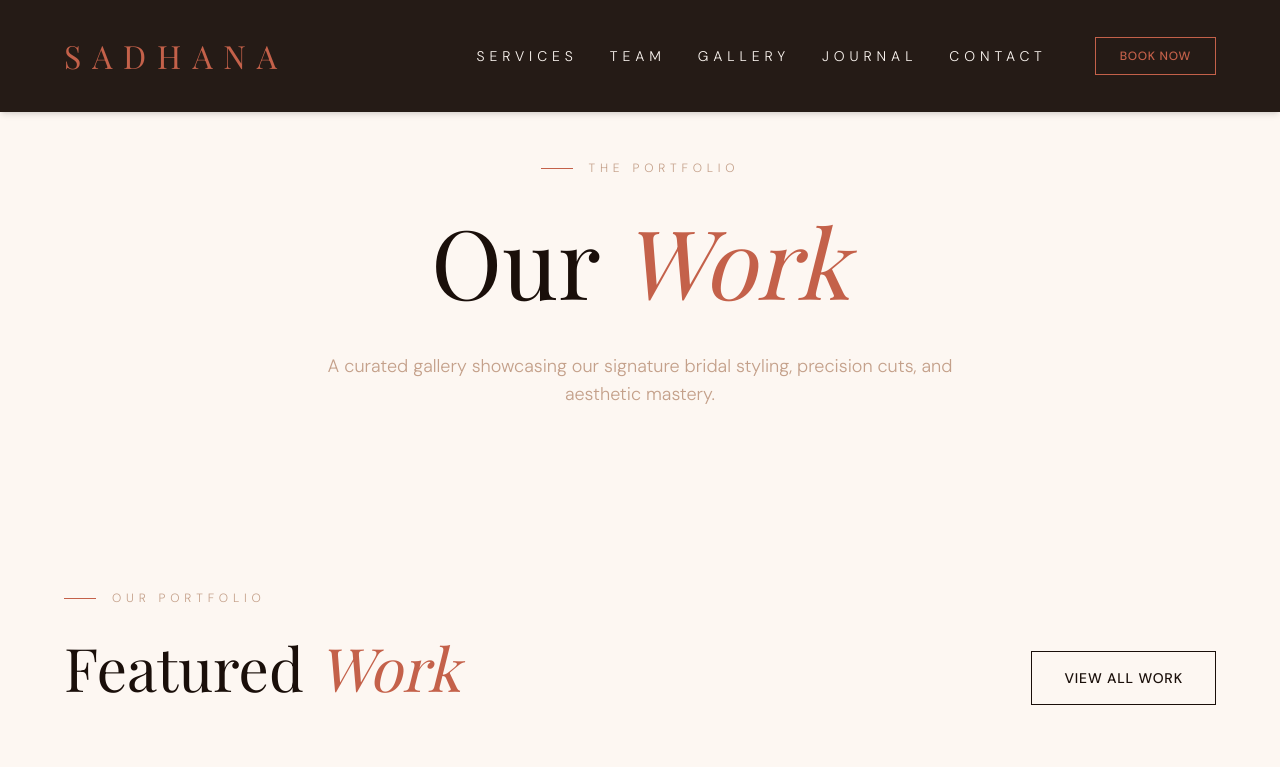
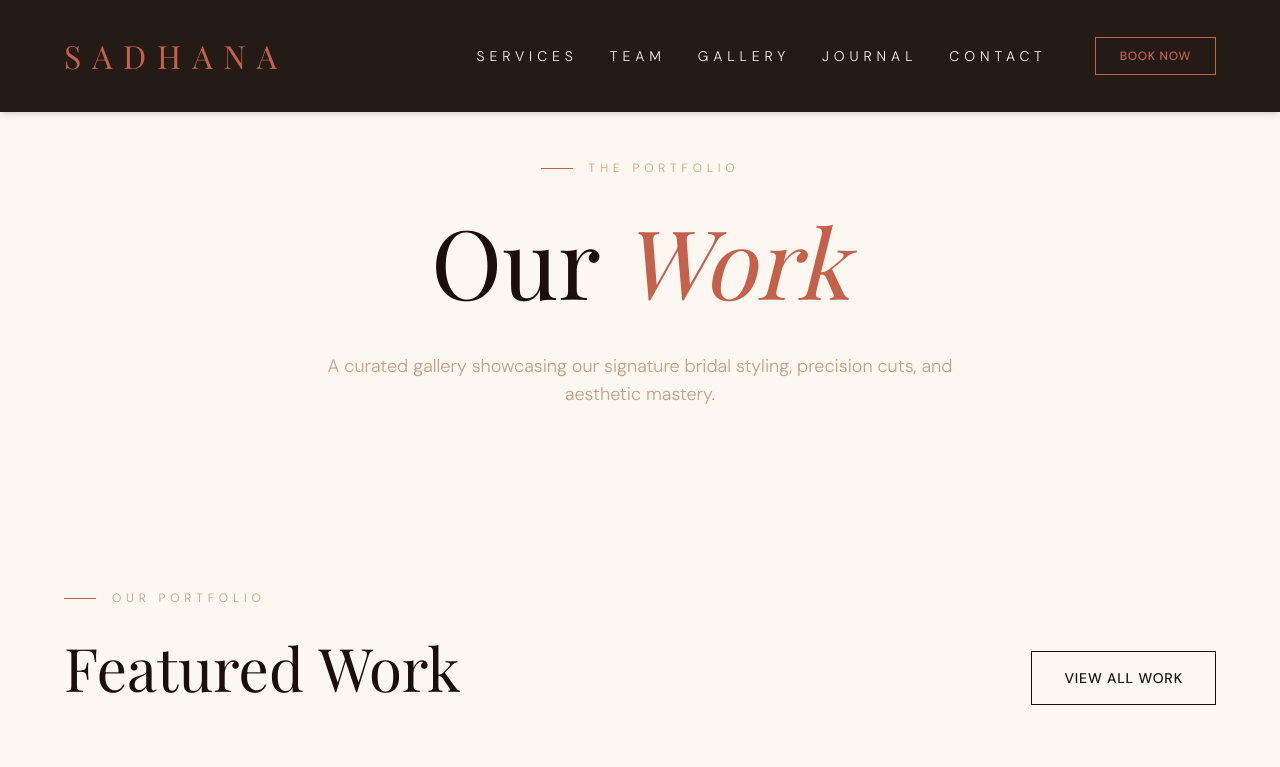
Before and after one commit to virajramani221-hash/sadhana-salon, a Next.js app: page /gallery in a window 1280 px wide. Shown: the top 767 px of the page. Built offline with nearby package versions, Linux system fonts and the light colour scheme; grey boxes are pictures that could not be loaded.

Commit message:
feat: Awwwards-level animations (Cursor, Reveals, Parallax)

```diff
--- a/src/app/layout.tsx
+++ b/src/app/layout.tsx
@@ -6,6 +6,7 @@ import { PageTransition } from "@/components/layout/PageTransition";
 import { SmoothScrollProvider } from "@/components/providers/SmoothScrollProvider";
 import { GSAPProvider } from "@/components/providers/GSAPProvider";
 import { WhatsAppButton } from "@/components/ui/WhatsAppButton";
+import { CustomCursor } from "@/components/ui/CustomCursor";
 import "./globals.css";
 
 const playfair = Playfair_Display({
@@ -60,6 +61,7 @@ export default function RootLayout({
             </PageTransition>
             <Footer />
             <WhatsAppButton />
+            <CustomCursor />
           </GSAPProvider>
         </SmoothScrollProvider>
       </body>
--- a/src/components/layout/PageTransition.tsx
+++ b/src/components/layout/PageTransition.tsx
@@ -15,30 +15,54 @@ export function PageTransition({ children }: { children: React.ReactNode }) {
     return () => window.removeEventListener("resize", checkMobile);
   }, []);
 
-  const variants = isMobile
+  // Curtain Wipe transition
+  const curtainVariants = {
+    initial: { top: 0, height: "100vh" },
+    animate: { top: "100vh", height: "0vh" },
+    exit: { top: 0, height: "100vh" },
+  };
+
+  const pageVariants = isMobile
     ? {
         initial: { opacity: 0 },
         animate: { opacity: 1 },
         exit: { opacity: 0 },
       }
     : {
-        initial: { opacity: 0, y: 20 },
-        animate: { opacity: 1, y: 0 },
-        exit: { opacity: 0, y: -20 },
+        initial: { opacity: 0, scale: 0.98 },
+        animate: { opacity: 1, scale: 1 },
+        exit: { opacity: 0, scale: 0.98 },
       };
 
   return (
     <AnimatePresence mode="wait">
       <motion.div
         key={pathname}
-        initial="initial"
-        animate="animate"
-        exit="exit"
-        variants={variants}
-        transition={{ duration: 0.5, ease: [0.25, 0.46, 0.45, 0.94] }}
-        className="flex-1 flex flex-col"
+        className="flex-1 flex flex-col relative"
       >
-        {children}
+        {/* The Content */}
+        <motion.div
+          initial="initial"
+          animate="animate"
+          exit="exit"
+          variants={pageVariants}
+          transition={{ duration: 0.8, ease: [0.22, 1, 0.36, 1], delay: 0.2 }}
+          className="flex-1 flex flex-col"
+        >
+          {children}
+        </motion.div>
+
+        {/* The Curtain Overlay (desktop only) */}
+        {!isMobile && (
+          <motion.div
+            initial="initial"
+            animate="animate"
+            exit="exit"
+            variants={curtainVariants}
+            transition={{ duration: 0.8, ease: [0.22, 1, 0.36, 1] }}
+            className="fixed left-0 w-full bg-dark z-[100] pointer-events-none"
+          />
+        )}
       </motion.div>
     </AnimatePresence>
   );
--- a/src/components/sections/AboutSection.tsx
+++ b/src/components/sections/AboutSection.tsx
@@ -1,10 +1,11 @@
 "use client";
 
 import * as React from "react";
-import Image from "next/image";
 import { motion } from "framer-motion";
 import { SectionEyebrow } from "../ui/SectionEyebrow";
 import { GoldDivider } from "../ui/GoldDivider";
+import { TextReveal } from "../ui/TextReveal";
+import { ParallaxImage } from "../ui/ParallaxImage";
 
 export function AboutSection() {
   return (
@@ -21,12 +22,10 @@ export function AboutSection() {
             className="w-full lg:w-1/2 relative"
           >
             <div className="aspect-[4/5] relative w-full overflow-hidden rounded-sm">
-              <Image
+              <ParallaxImage
                 src="https://images.unsplash.com/photo-1605497788044-5a32c7078486?w=1200&q=85"
                 alt="Stylist working on client"
-                fill
-                className="object-cover"
-                sizes="(max-width: 1024px) 100vw, 50vw"
+                className="w-full h-full"
               />
             </div>
             {/* Decorative element */}
@@ -51,24 +50,21 @@ export function AboutSection() {
               <SectionEyebrow label="Our Philosophy" className="mb-6" />
             </motion.div>
 
-            <motion.h2
-              initial={{ opacity: 0, y: 20 }} whileInView={{ opacity: 1, y: 0 }} viewport={{ once: true }}
-              className="font-display text-h2 text-dark leading-tight mb-8"
-            >
-              A sanctuary where <span className="italic text-gold">craft meets calm.</span>
-            </motion.h2>
+            <h2 className="font-display text-h2 text-dark leading-tight mb-8">
+              <TextReveal text="A sanctuary where craft meets calm." />
+            </h2>
 
-            <motion.p initial={{ opacity: 0, y: 20 }} whileInView={{ opacity: 1, y: 0 }} viewport={{ once: true }} className="font-body text-muted mb-6 leading-relaxed">
-              At Sadhana Salon, we believe that beauty is not just a service—it&apos;s a ritual.
-              Our highly trained masters combine modern techniques with mindful practices to
-              create an experience that transcends the ordinary.
-            </motion.p>
+            <TextReveal
+              text="At Sadhana Salon, we believe that beauty is not just a service—it's a ritual. Our highly trained masters combine modern techniques with mindful practices to create an experience that transcends the ordinary."
+              className="font-body text-muted mb-6 leading-relaxed"
+              delay={0.2}
+            />
 
-            <motion.p initial={{ opacity: 0, y: 20 }} whileInView={{ opacity: 1, y: 0 }} viewport={{ once: true }} className="font-body text-muted mb-12 leading-relaxed">
-              Every detail, from our warm ambient lighting to our curated selection of
-              premium products, is designed to bring you to a state of complete relaxation
-              while we perfect your look.
-            </motion.p>
+            <TextReveal
+              text="Every detail, from our warm ambient lighting to our curated selection of premium products, is designed to bring you to a state of complete relaxation while we perfect your look."
+              className="font-body text-muted mb-12 leading-relaxed"
+              delay={0.4}
+            />
 
             <motion.div initial={{ opacity: 0, y: 20 }} whileInView={{ opacity: 1, y: 0 }} viewport={{ once: true }}>
               <GoldDivider className="mb-8" />
--- a/src/components/sections/GallerySection.tsx
+++ b/src/components/sections/GallerySection.tsx
@@ -1,10 +1,11 @@
 "use client";
 
 import * as React from "react";
-import Image from "next/image";
 import { motion } from "framer-motion";
 import { SectionEyebrow } from "../ui/SectionEyebrow";
 import { Button } from "../ui/Button";
+import { TextReveal } from "../ui/TextReveal";
+import { ParallaxImage } from "../ui/ParallaxImage";
 
 const GALLERY = [
   { img: "https://images.unsplash.com/photo-1519710164239-da123dc03ef4?w=800&q=80", tag: "Hair" },
@@ -27,7 +28,7 @@ export function GallerySection() {
           >
             <SectionEyebrow label="Our Portfolio" className="mb-6" />
             <h2 className="font-display text-h2 text-dark leading-tight">
-              Featured <span className="italic text-gold">Work</span>
+              <TextReveal text="Featured Work" />
             </h2>
           </motion.div>
           <motion.div
@@ -53,12 +54,10 @@ export function GallerySection() {
               transition={{ duration: 0.8, delay: idx * 0.15, ease: "easeOut" }}
               className="relative group overflow-hidden cursor-pointer aspect-[3/4] md:aspect-square"
             >
-              <Image
+              <ParallaxImage
                 src={item.img}
                 alt={item.tag}
-                fill
-                className="object-cover transition-transform duration-700 ease-out group-hover:scale-110"
-                sizes="(max-width: 768px) 50vw, 33vw"
+                className="w-full h-full object-cover transition-transform duration-700 ease-out group-hover:scale-110"
               />
               <div className="absolute inset-0 bg-dark/40 opacity-0 group-hover:opacity-100 transition-opacity duration-300 flex items-center justify-center">
                 <span className="font-body tracking-widest-2 uppercase text-cream text-sm">
--- a/src/components/sections/HeroSection.tsx
+++ b/src/components/sections/HeroSection.tsx
@@ -71,19 +71,34 @@ export function HeroSection() {
 
   const slideVariants = {
     enter: (direction: number) => ({
-      x: direction > 0 ? 1000 : -1000,
-      opacity: 0
+      scale: 1.1,
+      clipPath: direction > 0 ? "inset(0 0 0 100%)" : "inset(0 100% 0 0)",
+      zIndex: 1,
     }),
     center: {
-      zIndex: 1,
-      x: 0,
-      opacity: 1
+      scale: 1,
+      clipPath: "inset(0 0 0 0)",
+      zIndex: 2,
     },
     exit: (direction: number) => ({
+      scale: 1,
       zIndex: 0,
-      x: direction < 0 ? 1000 : -1000,
-      opacity: 0
     })
+  };
+
+  const textVariants = {
+    hidden: { opacity: 0, y: 20 },
+    visible: {
+      opacity: 1,
+      y: 0,
+      transition: { staggerChildren: 0.05 }
+    },
+    exit: { opacity: 0, y: -20, transition: { duration: 0.2 } }
+  };
+
+  const letterVariants = {
+    hidden: { opacity: 0, y: 20 },
+    visible: { opacity: 1, y: 0, transition: { type: "spring", stiffness: 100 } }
   };
 
   // Drastically lower threshold so sliding is easy and completely controlled by the user's hand
@@ -125,8 +140,8 @@ export function HeroSection() {
           animate="center"
           exit="exit"
           transition={{
-            x: { type: "spring", stiffness: 400, damping: 40 },
-            opacity: { duration: 0.5 }
+            scale: { duration: 1.2, ease: [0.16, 1, 0.3, 1] },
+            clipPath: { duration: 0.8, ease: [0.77, 0, 0.175, 1] }
           }}
           drag="x"
           dragConstraints={{ left: 0, right: 0 }}
@@ -165,16 +180,20 @@ export function HeroSection() {
             <AnimatePresence mode="wait">
               <motion.div
                 key={`text-${currentIndex}`}
-                initial={{ opacity: 0, y: 20 }}
-                animate={{ opacity: 1, y: 0 }}
-                exit={{ opacity: 0, y: -20 }}
-                transition={{ duration: 0.5, delay: 0.2 }}
+                variants={textVariants}
+                initial="hidden"
+                animate="visible"
+                exit="exit"
               >
-                <div className="font-body text-xs tracking-widest-3 uppercase text-gold mb-6">
+                <motion.div variants={letterVariants} className="font-body text-xs tracking-widest-3 uppercase text-gold mb-6">
                   {currentSlide.subtitle}
-                </div>
-                <h1 className="font-display text-hero leading-[1] text-cream mb-10">
-                  {currentSlide.title}
+                </motion.div>
+                <h1 className="font-display text-hero leading-[1] text-cream mb-10 overflow-hidden flex flex-wrap">
+                  {currentSlide.title.split("").map((char, index) => (
+                    <motion.span key={index} variants={letterVariants} className="inline-block">
+                      {char === " " ? "\u00A0" : char}
+                    </motion.span>
+                  ))}
                 </h1>
               </motion.div>
             </AnimatePresence>
--- a/src/components/sections/TeamSection.tsx
+++ b/src/components/sections/TeamSection.tsx
@@ -50,7 +50,7 @@ export function TeamSection() {
                   src={member.img}
                   alt={member.name}
                   fill
-                  className="object-cover grayscale group-hover:grayscale-0 transition-all duration-700 ease-out transform group-hover:scale-105"
+                  className="object-cover grayscale-0 md:grayscale group-hover:grayscale-0 transition-all duration-700 ease-out transform group-hover:scale-105 md:group-hover:scale-105 scale-100"
                   sizes="(max-width: 768px) 80vw, (max-width: 1024px) 50vw, 25vw"
                 />
                 {/* Dark gradient overlay on hover */}
--- a/src/components/ui/Button.tsx
+++ b/src/components/ui/Button.tsx
@@ -5,6 +5,7 @@ import { useState } from "react";
 import { clsx, type ClassValue } from "clsx";
 import { twMerge } from "tailwind-merge";
 import { motion, type HTMLMotionProps } from "framer-motion";
+import { Magnetic } from "./Magnetic";
 
 function cn(...inputs: ClassValue[]) {
   return twMerge(clsx(inputs));
@@ -40,6 +41,7 @@ const Button = React.forwardRef<HTMLButtonElement, ButtonProps>(
     };
 
     return (
+      <Magnetic>
         <motion.button
           suppressHydrationWarning
           ref={ref}
@@ -47,7 +49,7 @@ const Button = React.forwardRef<HTMLButtonElement, ButtonProps>(
           whileTap={{ scale: 0.97 }}
           onClick={handleClick}
           className={cn(
-          "relative overflow-hidden inline-flex items-center justify-center transition-colors duration-300 min-h-[44px] min-w-[44px] px-8 py-4 font-body tracking-widest-2 uppercase text-sm cursor-pointer",
+            "relative overflow-hidden inline-flex items-center justify-center transition-colors duration-300 min-h-[44px] min-w-[44px] px-8 py-4 font-body tracking-widest-2 uppercase text-sm cursor-none",
             {
               "bg-dark text-cream hover:bg-dark-2": variant === "primary",
               "border border-gold text-gold hover:bg-gold hover:text-dark": variant === "ghost",
@@ -79,6 +81,7 @@ const Button = React.forwardRef<HTMLButtonElement, ButtonProps>(
             />
           ))}
         </motion.button>
+      </Magnetic>
     );
   }
 );
--- /dev/null
+++ b/src/components/ui/CustomCursor.tsx
@@ -0,0 +1,75 @@
+"use client";
+
+import { useEffect, useState } from "react";
+import { motion } from "framer-motion";
+
+export function CustomCursor() {
+  const [mousePosition, setMousePosition] = useState({ x: 0, y: 0 });
+  const [isHovered, setIsHovered] = useState(false);
+  const [isVisible, setIsVisible] = useState(false);
+
+  useEffect(() => {
+    // Only show on desktop
+    if (window.innerWidth < 768) return;
+
+    const updateMousePosition = (e: MouseEvent) => {
+      setMousePosition({ x: e.clientX, y: e.clientY });
+      if (!isVisible) setIsVisible(true);
+    };
+
+    const handleMouseOver = (e: MouseEvent) => {
+      const target = e.target as HTMLElement;
+      // Check if hovering over interactive elements
+      if (
+        target.tagName.toLowerCase() === "button" ||
+        target.tagName.toLowerCase() === "a" ||
+        target.closest("button") ||
+        target.closest("a") ||
+        target.classList.contains("hover-trigger")
+      ) {
+        setIsHovered(true);
+      } else {
+        setIsHovered(false);
+      }
+    };
+
+    window.addEventListener("mousemove", updateMousePosition);
+    window.addEventListener("mouseover", handleMouseOver);
+
+    // Hide default cursor on body when custom cursor is active
+    document.body.style.cursor = "none";
+    // Also hide on interactive elements to prevent flickering
+    const style = document.createElement('style');
+    style.innerHTML = `* { cursor: none !important; }`;
+    document.head.appendChild(style);
+
+    return () => {
+      window.removeEventListener("mousemove", updateMousePosition);
+      window.removeEventListener("mouseover", handleMouseOver);
+      document.body.style.cursor = "auto";
+      if (document.head.contains(style)) {
+        document.head.removeChild(style);
+      }
+    };
+  }, [isVisible]);
+
+  if (!isVisible) return null;
+
+  return (
+    <motion.div
+      className="fixed top-0 left-0 w-4 h-4 bg-gold rounded-full pointer-events-none z-[9999] mix-blend-difference"
+      animate={{
+        x: mousePosition.x - 8,
+        y: mousePosition.y - 8,
+        scale: isHovered ? 3 : 1,
+        opacity: isHovered ? 0.5 : 1,
+      }}
+      transition={{
+        type: "spring",
+        stiffness: 800,
+        damping: 35,
+        mass: 0.2,
+      }}
+    />
+  );
+}
--- /dev/null
+++ b/src/components/ui/Magnetic.tsx
@@ -0,0 +1,40 @@
+"use client";
+
+import { useRef, useState } from "react";
+import { motion } from "framer-motion";
+
+export function Magnetic({ children }: { children: React.ReactNode }) {
+  const ref = useRef<HTMLDivElement>(null);
+  const [position, setPosition] = useState({ x: 0, y: 0 });
+
+  const handleMouse = (e: React.MouseEvent<HTMLDivElement>) => {
+    if (window.innerWidth < 768) return; // Disable on mobile
+
+    const { clientX, clientY } = e;
+    const { height, width, left, top } = ref.current!.getBoundingClientRect();
+    const middleX = clientX - (left + width / 2);
+    const middleY = clientY - (top + height / 2);
+
+    // Magnetic pull strength (lower divider = stronger pull)
+    setPosition({ x: middleX * 0.2, y: middleY * 0.2 });
+  };
+
+  const reset = () => {
+    setPosition({ x: 0, y: 0 });
+  };
+
+  const { x, y } = position;
+
+  return (
+    <motion.div
+      className="inline-block relative hover-trigger"
+      ref={ref}
+      onMouseMove={handleMouse}
+      onMouseLeave={reset}
+      animate={{ x, y }}
+      transition={{ type: "spring", stiffness: 150, damping: 15, mass: 0.1 }}
+    >
+      {children}
+    </motion.div>
+  );
+}
--- /dev/null
+++ b/src/components/ui/ParallaxImage.tsx
@@ -0,0 +1,36 @@
+"use client";
+
+import { useRef } from "react";
+import { motion, useScroll, useTransform } from "framer-motion";
+import Image from "next/image";
+
+interface ParallaxImageProps {
+  src: string;
+  alt: string;
+  className?: string;
+  speed?: number;
+}
+
+export function ParallaxImage({ src, alt, className = "", speed = 0.2 }: ParallaxImageProps) {
+  const ref = useRef<HTMLDivElement>(null);
+  const { scrollYProgress } = useScroll({
+    target: ref,
+    offset: ["start end", "end start"],
+  });
+
+  const y = useTransform(scrollYProgress, [0, 1], ["-10%", "10%"]);
+
+  return (
+    <div ref={ref} className={`relative overflow-hidden ${className}`}>
+      <motion.div style={{ y, height: "120%", width: "100%", top: "-10%", position: "absolute" }}>
+        <Image
+          src={src}
+          alt={alt}
+          fill
+          className="object-cover"
+          sizes="(max-width: 768px) 100vw, 50vw"
+        />
+      </motion.div>
+    </div>
+  );
+}
--- /dev/null
+++ b/src/components/ui/TextReveal.tsx
@@ -0,0 +1,64 @@
+"use client";
+
+import { useRef } from "react";
+import { motion, useInView } from "framer-motion";
+
+interface TextRevealProps {
+  text: string;
+  className?: string;
+  delay?: number;
+}
+
+export function TextReveal({ text, className = "", delay = 0 }: TextRevealProps) {
+  const ref = useRef(null);
+  const isInView = useInView(ref, { once: true, margin: "-10%" });
+
+  // Split text into words
+  const words = text.split(" ");
+
+  const container = {
+    hidden: { opacity: 0 },
+    visible: (i = 1) => ({
+      opacity: 1,
+      transition: { staggerChildren: 0.05, delayChildren: delay * i },
+    }),
+  };
+
+  const child = {
+    visible: {
+      opacity: 1,
+      y: 0,
+      transition: {
+        type: "spring",
+        damping: 12,
+        stiffness: 100,
+      },
+    },
+    hidden: {
+      opacity: 0,
+      y: 40,
+      transition: {
+        type: "spring",
+        damping: 12,
+        stiffness: 100,
+      },
+    },
+  };
+
+  return (
+    <motion.div
+      style={{ overflow: "hidden", display: "flex", flexWrap: "wrap", gap: "0.25em" }}
+      variants={container}
+      initial="hidden"
+      animate={isInView ? "visible" : "hidden"}
+      className={className}
+      ref={ref}
+    >
+      {words.map((word, index) => (
+        <motion.span variants={child} style={{ display: "inline-block" }} key={index}>
+          {word}
+        </motion.span>
+      ))}
+    </motion.div>
+  );
+}
```
Lines whose indentation alone changed are shown as unchanged.
